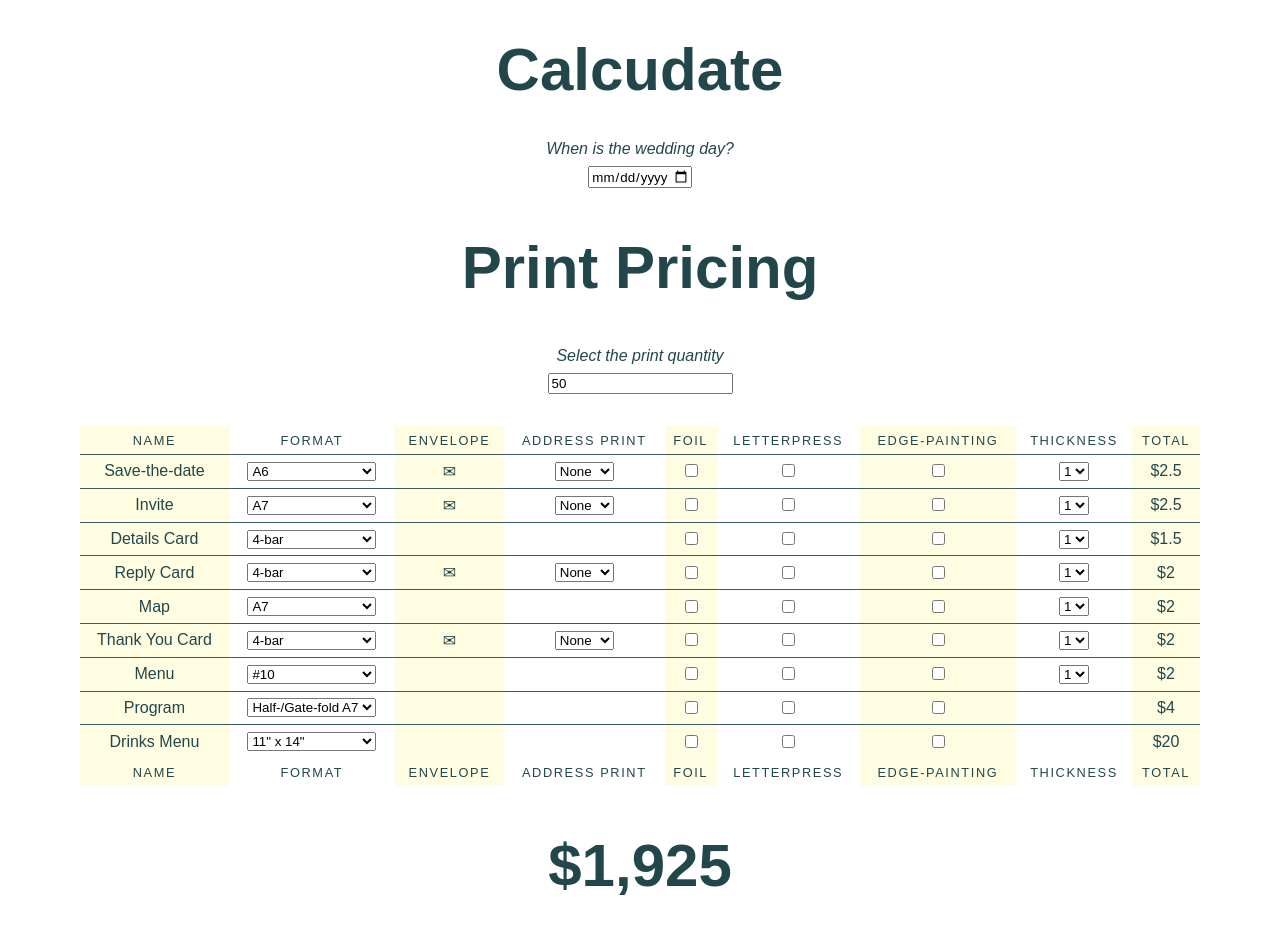
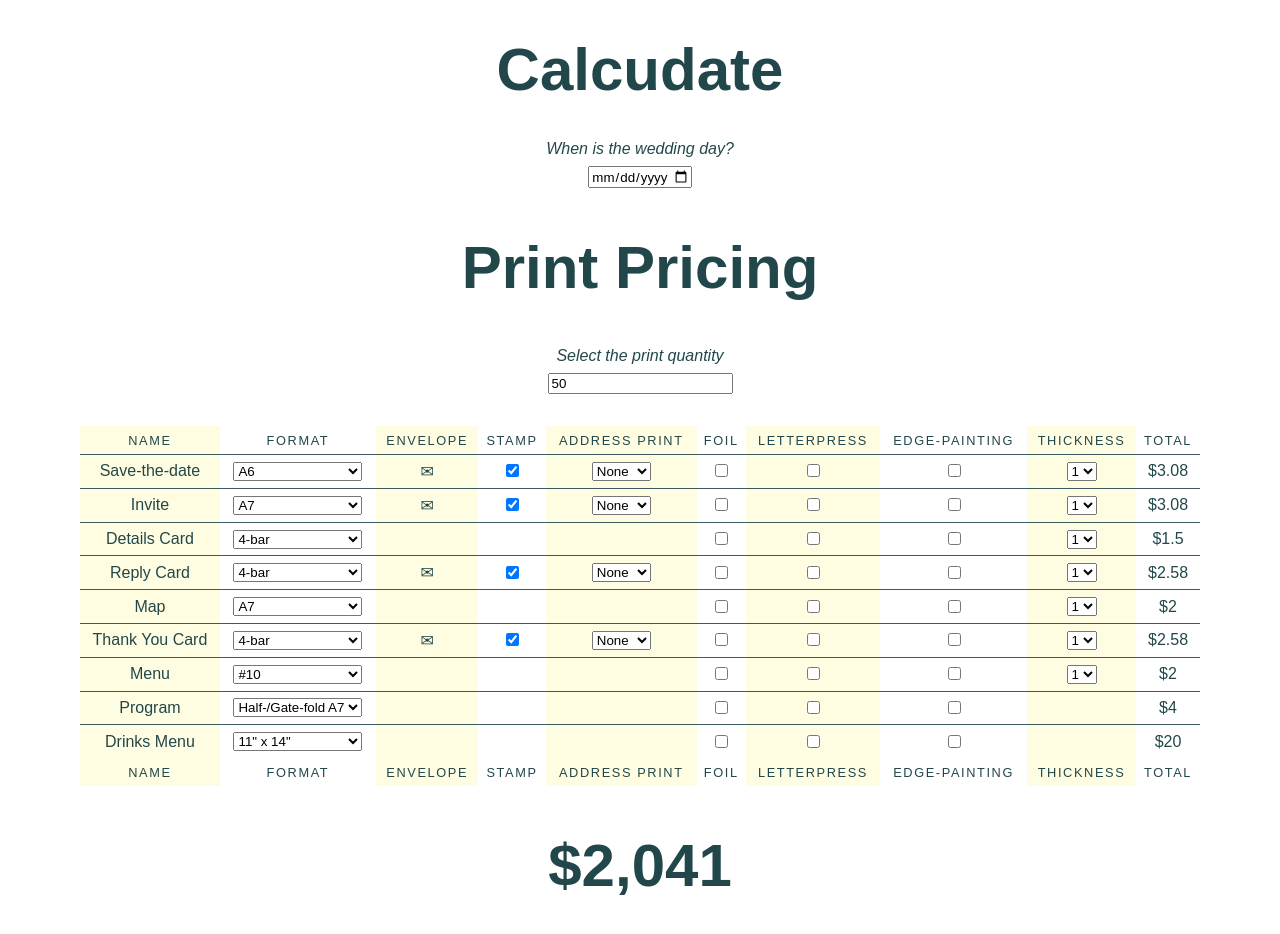
Before and after one commit to talktalkmake/jolly-edition-calculator, a React (Create React App) app: page / in a window 1280 px wide. Shown: the top 934 px of the page. Built offline with nearby package versions, Linux system fonts and the light colour scheme; a web font is replaced by a local one.

Commit message:
Stamps need including

```diff
--- a/src/components/PrintPricing.jsx
+++ b/src/components/PrintPricing.jsx
@@ -32,6 +32,8 @@
             subTotal += .5
         if ( item.addressPrint )
             subTotal += item.addressPrint === '1-side' ? (embellishments.addressPrint.costPerPrint) : (embellishments.addressPrint.costPerPrint * 2)
+        if ( item.hasStamp )
+            subTotal += .58
         if ( item.foil )
             subTotal += embellishments.foil.costPerPrint
         if ( item.letterpress )
@@ -57,6 +59,10 @@
                         <td>{product.name}</td>
                         <td><select defaultValue={product.format} onChange={e => dispatch({type: 'changeFormat', id: i, format: e.target.value})}>{getListOfFormatOptions(getFormatList(formatOptions), product.format)}</select></td>
                         <td>{product.envelope && "✉"}</td>
+                        <td>{product.envelope &&
+                            <input type="checkbox" defaultChecked={product.hasStamp} onChange={e => dispatch({type: "toggleStamp", id: i})} />
+                        }
+                        </td>
                         <td>{product.envelope &&
                             <select defaultValue={product.addressPrint} onChange={e => dispatch({type: 'changeAddressPrint', id: i, addressPrint: e.target.value})}>
                                 <option>None</option>
@@ -84,6 +90,7 @@
                         <th>Name</th>
                         <th>Format</th>
                         <th>Envelope</th>
+                        <th>Stamp</th>
                         <th>Address Print</th>
                         <th>Foil</th>
                         <th>Letterpress</th>
@@ -97,6 +104,7 @@
                         <th>Name</th>
                         <th>Format</th>
                         <th>Envelope</th>
+                        <th>Stamp</th>
                         <th>Address Print</th>
                         <th>Foil</th>
                         <th>Letterpress</th>
--- a/src/reducers/initialState.js
+++ b/src/reducers/initialState.js
@@ -6,6 +6,7 @@
         format: 'A6',
         fold: formatOptions['A6'].canFold,
         envelope: true,
+        hasStamp: true,
         addressPrint: false,
         letterpress: false,
         thickness: 1,
@@ -17,6 +18,7 @@
         format: 'A7',
         fold: formatOptions['A7'].canFold,
         envelope: true,
+        hasStamp: true,
         addressPrint: false,
         letterpress: false,
         thickness: 1,
@@ -28,6 +30,7 @@
         format: '4-bar',
         fold: formatOptions['4-bar'].canFold,
         envelope: false,
+        hasStamp: false,
         addressPrint: false,
         letterpress: false,
         thickness: 1,
@@ -39,6 +42,7 @@
         format: '4-bar',
         fold: formatOptions['4-bar'].canFold,
         envelope: true,
+        hasStamp: true,
         addressPrint: false,
         letterpress: false,
         thickness: 1,
@@ -50,6 +54,7 @@
         format: 'A7',
         fold: formatOptions['A7'].canFold,
         envelope: false,
+        hasStamp: false,
         addressPrint: false,
         letterpress: false,
         thickness: 1,
@@ -61,6 +66,7 @@
         format: '4-bar',
         fold: formatOptions['4-bar'].canFold,
         envelope: true,
+        hasStamp: true,
         addressPrint: false,
         letterpress: false,
         thickness: 1,
@@ -72,6 +78,7 @@
         format: '#10',
         fold: formatOptions['#10'].canFold,
         envelope: false,
+        hasStamp: false,
         addressPrint: false,
         letterpress: false,
         thickness: 1,
@@ -83,6 +90,7 @@
         format: 'Half-/Gate-fold A7',
         fold: formatOptions['Half-/Gate-fold A7'].canFold,
         envelope: false,
+        hasStamp: false,
         addressPrint: false,
         letterpress: false,
         thickness: 1,
@@ -94,6 +102,7 @@
         format: '11" x 14"',
         fold: formatOptions['11" x 14"'].canFold,
         envelope: false,
+        hasStamp: false,
         addressPrint: false,
         letterpress: false,
         thickness: 1,
--- a/src/reducers/reducer.js
+++ b/src/reducers/reducer.js
@@ -15,6 +15,12 @@
       temp.addressPrint = ( action.addressPrint === 'None' )
         ? false
         : action.addressPrint
+      state[action.id] = temp
+      return state
+
+    case 'toggleStamp':
+      temp = {...state[action.id]}
+      temp.hasStamp = !temp.hasStamp
       state[action.id] = temp
       return state
 
```
